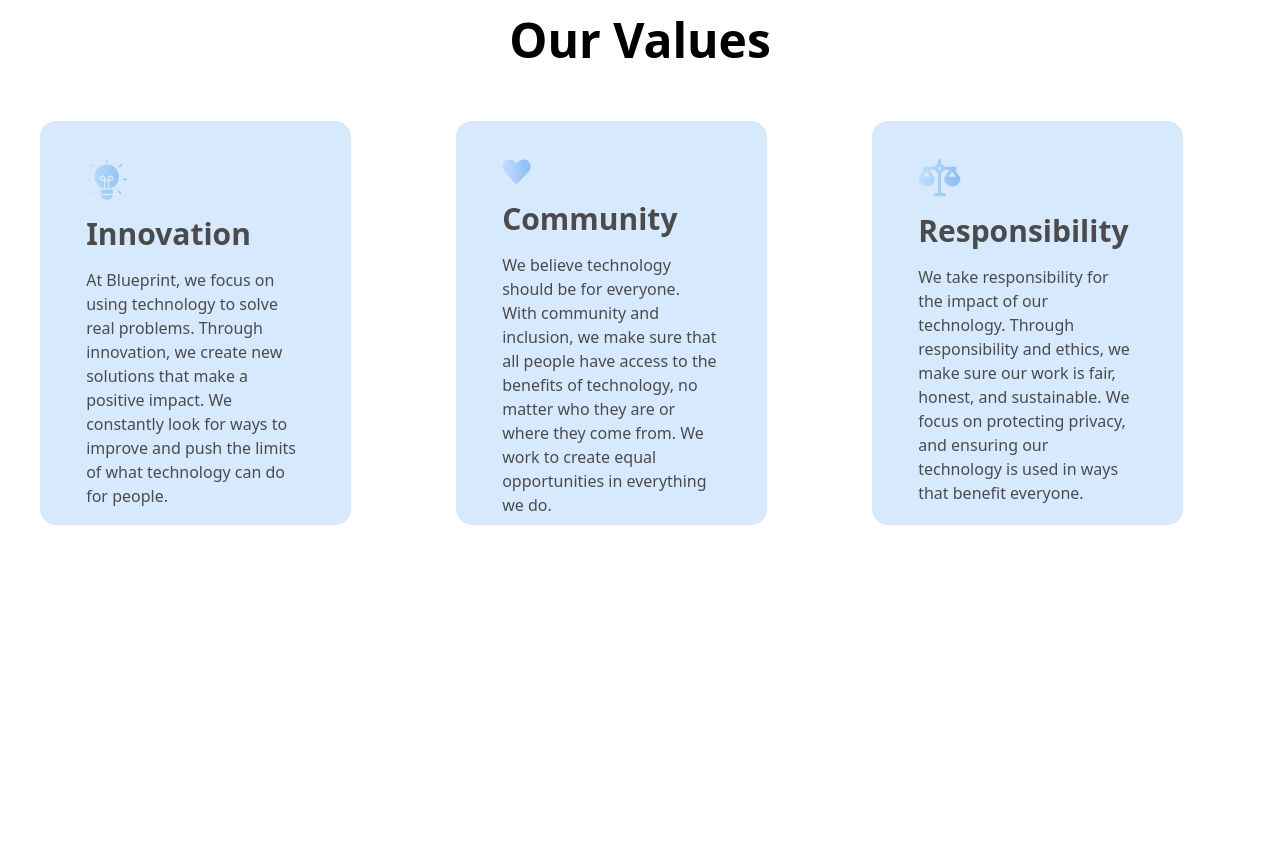
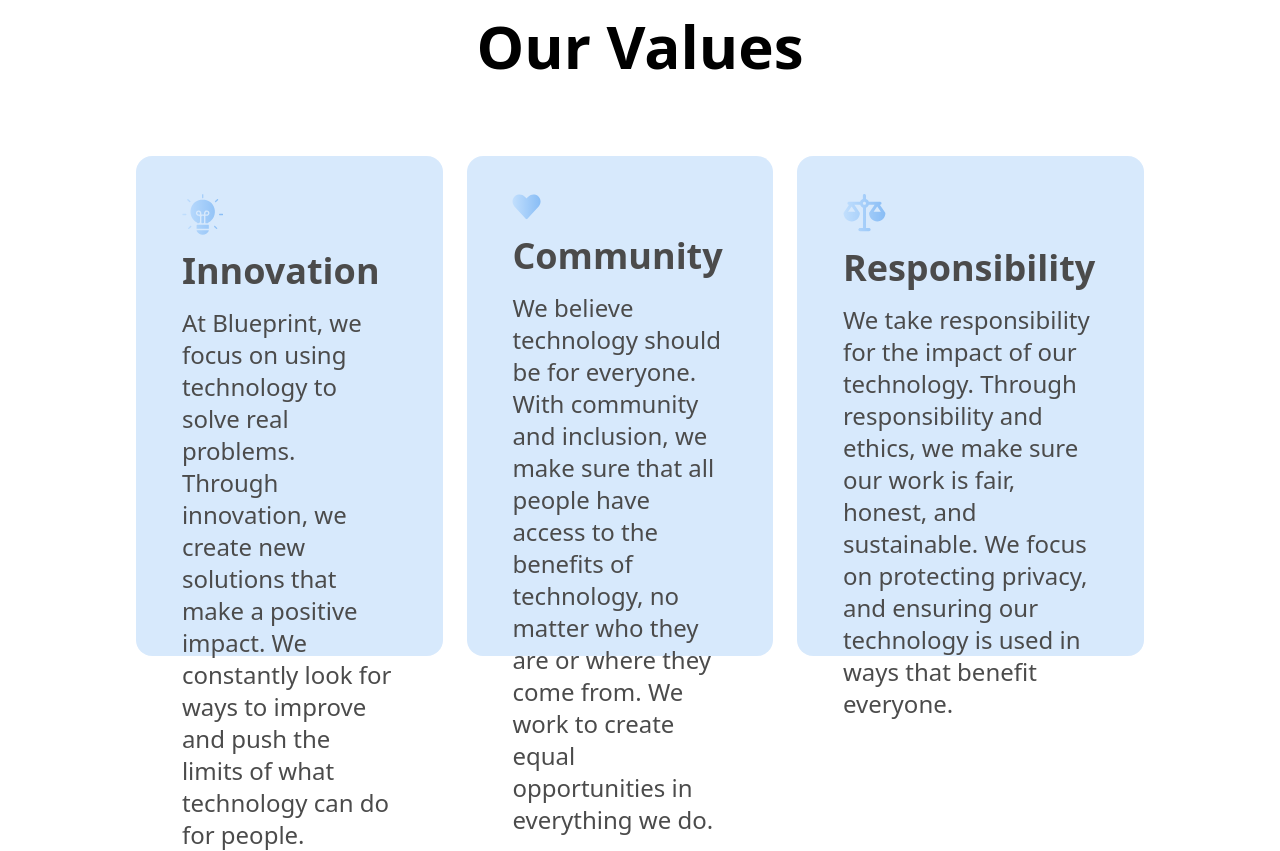
Before and after one commit to tmublueprint/bp-website, a React (Vite) app: page / in a window 1280 px wide. Before the commit the page ends 800 px from the top, so only its background shows below. Built offline with nearby package versions, Linux system fonts and the light colour scheme.

Commit message:
fix sizing issue

```diff
--- a/src/components/HomePage/ValuesCard.tsx
+++ b/src/components/HomePage/ValuesCard.tsx
@@ -8,20 +8,20 @@ function ValuesCard() {
     // Code goes here
 
     return (
-        <div className="flex flex-col gap-4 m-4">
+        <div className="flex flex-col m-4 gap-20">
             <div className="flex justify-center">
-                <h1 className="text-5xl font-bold">Our Values</h1>
+                <h1 className="text-6xl font-bold">Our Values</h1>
             </div>
-            <div className="flex justify-center">
+            <div className="flex flex-row justify-center gap-6 mx-30">
                 <div className="Vector flex flex-col gap-4 rounded-2xl">
                     <div className="">
                         <img src="Light bulb vector.svg" alt="Light bulb icon" />
                     </div>
                     <div>
-                        <h1 className="text-3xl font-bold">Innovation</h1>
+                        <h1 className="text-4xl font-bold">Innovation</h1>
                     </div>
                     <div>
-                        <span className="font-medium">
+                        <span className="text-2xl font-regular">
                             At Blueprint, we focus on using technology to solve real problems.
                             Through innovation, we create new solutions that make a positive impact.
                             We constantly look for ways to improve and push the limits of what technology can do for people.
@@ -33,10 +33,10 @@ function ValuesCard() {
                         <img src="Heart vector.svg" alt="Heart icon" />
                     </div>
                     <div>
-                        <h1 className="text-3xl font-bold">Community</h1>
+                        <h1 className="text-4xl font-bold">Community</h1>
                     </div>
-                    <div>
-                        <span className="font-medium">
+                    <div className="">
+                        <span className="text-2xl font-regular ">
                             We believe technology should be for everyone.
                             With community and inclusion, we make sure that all people have access to the benefits of technology,
                             no matter who they are or where they come from. We work to create equal opportunities in everything we do.
@@ -48,10 +48,10 @@ function ValuesCard() {
                         <img src="Balance vector.svg" alt="Balance icon" />
                     </div>
                     <div>
-                        <h1 className="text-3xl font-bold">Responsibility</h1>
+                        <h1 className="text-4xl font-bold">Responsibility</h1>
                     </div>
                     <div>
-                        <span className="font-medium">
+                        <span className="text-2xl font-regular">
                             We take responsibility for the impact of our technology.
                             Through responsibility and ethics, we make sure our work is fair, honest, and sustainable.
                             We focus on protecting privacy, and ensuring our technology is used in ways that benefit everyone.
--- a/src/index.css
+++ b/src/index.css
@@ -11,10 +11,10 @@
 }
 
 .Vector {
-    width: 356.7px;
-    height: 403.8px;
+    width: 450px;
+    height: 500px;
     flex-grow: 0;
-    margin: 41.2px 80.7px 113.3px 24.3px;
+    /*margin: 41.2px 80.7px 113.3px 24.3px;*/
     padding: 38.1px 48.7px 29.4px 45.9px;
     opacity: 0.7;
     background-color: #c7e0fb;
```
